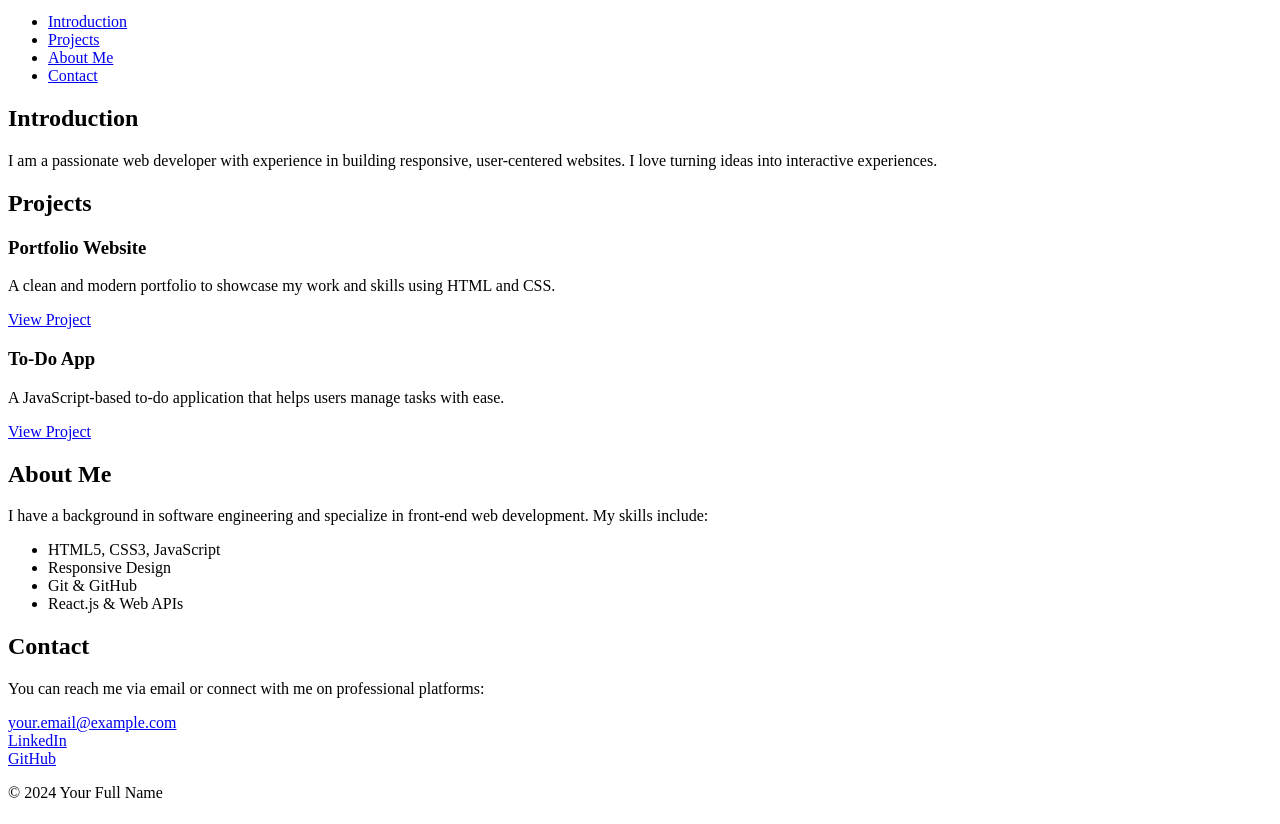
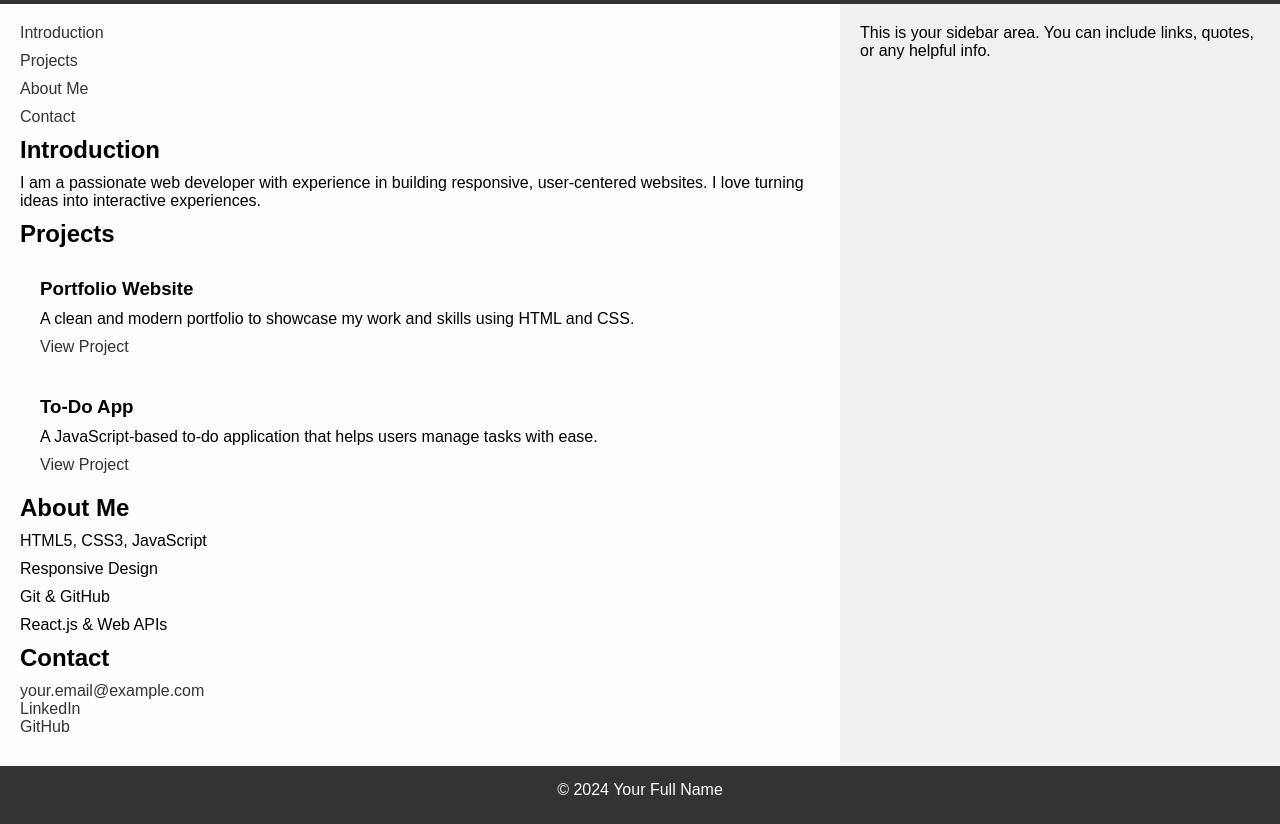
Before and after one commit to Alloo4/alx_html_css, a plain HTML site: page css_basic/index.html in a window 1280 px wide. Shown: the part 101-925 px from the top of the page. Drawn offline with Linux system fonts and the light colour scheme.

Commit message:
Add css_basic project with HTML and CSS files

```diff
--- a/css_basic/base.css
+++ b/css_basic/base.css
@@ -1,11 +1,23 @@
 body {
-  font-family: Arial, sans-serif;
-  background-color: #f4f4f4;
-  margin: 20px;
-  padding: 20px;
+  margin: 0;
+  padding: 0;
+  box-sizing: border-box;
+}
+
+h1, h2, h3, p, ul, li {
+  margin: 0 0 10px 0;
+  padding: 0;
+}
+
+ul {
+  list-style-type: none;
+}
+
+a {
+  text-decoration: none;
   color: #333;
 }
 
-h1 {
-  color: #0073e6;
+a:hover {
+  color: #007BFF;
 }
--- a/css_basic/index.html
+++ b/css_basic/index.html
@@ -3,6 +3,8 @@
 <head>
   <meta charset="utf-8">
   <title>Your Full Name - Personal Portfolio</title>
+  <link href="base.css" rel="stylesheet">
+  <link href="styles.css" rel="stylesheet">
 </head>
 <body>
 
@@ -12,6 +14,10 @@
     <p>Web Developer | Creating Beautiful, Functional Web Experiences</p>
   </header>
 
+  <!-- Main layout starts here -->
+  <main>
+    <!-- Article: Main content -->
+    <article>
       <!-- Navigation -->
       <nav>
         <ul>
@@ -31,25 +37,21 @@
       <!-- Projects Section -->
       <section id="projects">
         <h2>Projects</h2>
-
         <article class="project">
           <h3>Portfolio Website</h3>
           <p>A clean and modern portfolio to showcase my work and skills using HTML and CSS.</p>
           <a href="https://yourprojectlink1.com" target="_blank">View Project</a>
         </article>
-
         <article class="project">
           <h3>To-Do App</h3>
           <p>A JavaScript-based to-do application that helps users manage tasks with ease.</p>
           <a href="https://yourprojectlink2.com" target="_blank">View Project</a>
         </article>
-
       </section>
 
       <!-- About Me Section -->
       <section id="about">
         <h2>About Me</h2>
-    <p>I have a background in software engineering and specialize in front-end web development. My skills include:</p>
         <ul>
           <li>HTML5, CSS3, JavaScript</li>
           <li>Responsive Design</li>
@@ -61,13 +63,19 @@
       <!-- Contact Section -->
       <section id="contact">
         <h2>Contact</h2>
-    <p>You can reach me via email or connect with me on professional platforms:</p>
         <p>
           <a href="mailto:your.email@example.com">your.email@example.com</a><br>
           <a href="https://linkedin.com/in/yourprofile" target="_blank">LinkedIn</a><br>
           <a href="https://github.com/yourusername" target="_blank">GitHub</a>
         </p>
       </section>
+    </article>
+
+    <!-- Aside (Sidebar) -->
+    <aside>
+      <p>This is your sidebar area. You can include links, quotes, or any helpful info.</p>
+    </aside>
+  </main>
 
   <!-- Footer -->
   <footer>
--- a/css_basic/styles.css
+++ b/css_basic/styles.css
@@ -0,0 +1,38 @@
+/* Layout for body and main */
+body {
+  display: flex;
+  flex-direction: column;
+  height: 100vh;
+  margin: 0;
+  font-family: Arial, sans-serif;
+}
+
+main {
+  display: flex;
+  flex-direction: row;
+  flex: auto;
+}
+
+/* Article: main content */
+article {
+  flex: 2;
+  overflow-y: auto;
+  padding: 20px;
+  background-color: #fdfdfd;
+}
+
+/* Aside: sidebar */
+aside {
+  flex: 1;
+  overflow-y: auto;
+  padding: 20px;
+  background-color: #f0f0f0;
+}
+
+/* Header and Footer */
+header, footer {
+  background-color: #333;
+  color: white;
+  padding: 15px;
+  text-align: center;
+}
```
Lines whose indentation alone changed are shown as unchanged.
